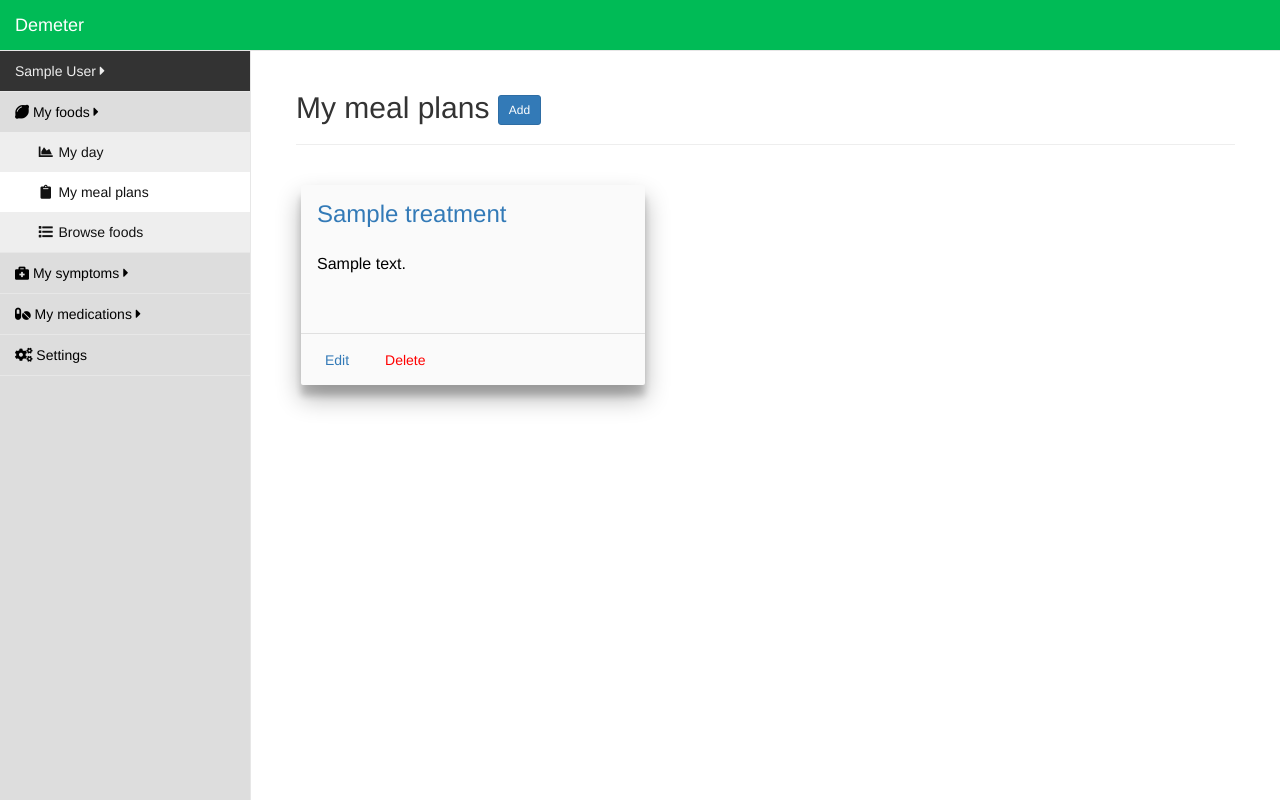
After one commit to nosarcasm/healthhackathon2018, a Flask app: page /plans in a window 1280 px wide. The commit adds this page. Run offline with Flask 2, Linux system fonts and the light colour scheme; a user stored in the database is signed in; tables that the repository leaves empty hold one stand-in row (values such as "Sample post"); some libraries are stand-ins or nearby versions.

Commit message:
plan edits

```diff
--- a/assets/cards/cards.css
+++ b/assets/cards/cards.css
@@ -199,8 +199,8 @@ button {
 }
 .card--medium {
   box-shadow: 0 13px 25px 0 rgba(0, 0, 0, 0.3), 0 11px 7px 0 rgba(0, 0, 0, 0.19);
-  height: 260px;
-  min-height: 208px;
+  height: 200px;
+  min-height: 160px;
 }
 .card--medium .card__image {
   border-radius: 1px 1px 0 0;
--- a/medtracker/__init__.py
+++ b/medtracker/__init__.py
@@ -5,11 +5,13 @@ from flask.ext.mail import Mail
 
 #Flask init
 app = Flask(__name__, static_folder='')
-app.config['SQLALCHEMY_DATABASE_URI'] = sqlalchemy_db
+app.config['SQLALCHEMY_DATABASE_URI'] = "sqlite:///"+app.root_path+"/"+sqlalchemy_db
 app.config['SQLALCHEMY_TRACK_MODIFICATIONS'] = False
 app.secret_key = flask_secret_key
 app.debug = True
 app.config['TESTING'] = False
+
+print(app.config['SQLALCHEMY_DATABASE_URI'])
 
 mail = Mail(app)
 
--- a/medtracker/config.py
+++ b/medtracker/config.py
@@ -1,4 +1,4 @@
 # examples for how to set up a config file
 
-sqlalchemy_db = "sqlite:///food.db"
+sqlalchemy_db = "food.db"
 flask_secret_key = "testing123ahahaha"
--- a/medtracker/database.py
+++ b/medtracker/database.py
@@ -1,10 +1,10 @@
-from medtracker.config import *
+from medtracker import app
 from sqlalchemy import create_engine
 from sqlalchemy.orm import scoped_session, sessionmaker
 from sqlalchemy.ext.declarative import declarative_base
 from sqlalchemy.inspection import inspect
 
-engine = create_engine(sqlalchemy_db, convert_unicode=True)
+engine = create_engine(app.config['SQLALCHEMY_DATABASE_URI'], convert_unicode=True)
 db_session = scoped_session(sessionmaker(autocommit=False,
                                          autoflush=False,
                                          bind=engine))
--- a/medtracker/forms.py
+++ b/medtracker/forms.py
@@ -39,3 +39,7 @@ class FoodHistoryForm(Form):
     units = QuerySelectField("Serving size",
 		get_pk=lambda a: a.index, get_label=lambda a: a.measure_desc)
     quantity = FloatField("Number of servings")
+
+class PlanForm(Form):
+	title = TextField("Title")
+	description = TextField("Description")
--- a/medtracker/templates/food_view.html
+++ b/medtracker/templates/food_view.html
@@ -6,9 +6,7 @@
 		    <h1>{{food.long_desc}}</h1>
 		    <h3>Nutrition facts <a href="/foods/{{food.nut_id}}/edit" class="btn btn-xs btn-primary" role="button">Edit</a></h3>
 	    </div>
-	    <h4>Units</h4>
-
-	    <h4>Information</h4>
+	    <h4>Information (per 100g)</h4>
 	    <table class="table table-hover" id="activesort">
 		    <thead>
 		    	<th>#</th>
--- a/medtracker/templates/layout_sidebar.html
+++ b/medtracker/templates/layout_sidebar.html
@@ -77,16 +77,13 @@
                         <a href="#"><i class="fas fa-lemon"></i> My foods <span class="fas fa-caret-right"></span></a>
                             <ul class="nav nav-second-level">
                                     <li>
-                                        <a href="/foods/log"><i class="fas fa-chart-area fa-fw"></i> Log food</a>
+                                        <a href="/foods/log"><i class="fas fa-chart-area fa-fw"></i> My day</a>
                                     </li>
                                     <li>
                                         <a href="/plans"><i class="fas fa-clipboard fa-fw"></i> My meal plans</a>
                                     </li>
                                     <li>
-                                        <a href="/foods"><i class="fas fa-list fa-fw"></i> Browse</a>
-                                    </li>
-                                    <li>
-                                        <a href="/surveys/new/"><i class="fas fa-plus"></i> Create New</a>
+                                        <a href="/foods"><i class="fas fa-list fa-fw"></i> Browse foods</a>
                                     </li>
                                 </ul>
                         </li>
--- /dev/null
+++ b/medtracker/templates/meal_plans.html
@@ -0,0 +1,35 @@
+{% extends "layout_sidebar.html" %}
+{% block title %}Meal plans | Demeter {% endblock %}
+{% block body %}
+	    <div class="page-header">
+		    <h2> My meal plans <a href="/plans/new" class="btn btn-sm btn-primary">Add</a></h2>
+	    </div>
+
+	    <div class="row">
+		{% for plan in plans %}
+			<div class="card card--medium col-xs-3">
+			  <h2 class="card__title"><a href="/plans/view/{{ plan.id }}">{{ plan.title }}</a></h2>
+			  <p class="card__text">{{plan.description}}</p>
+			  <div class="card__action-bar">
+				<button class="card__button"><a href="/plans/edit/{{ plan.id }}">Edit</a></button>
+				<button class="card__button"><a href="/plans/delete/{{ plan.id }}" style="color:red">Delete</a></button>
+			  </div>
+			</div>
+		{% endfor %}
+		</div>
+
+	    {% if plans|length == 0 %}
+	    <div class="well">
+		<div class="starter-template">
+		No meal plans yet.
+		<h1>:(</h1>
+		<a href="/plans/new">How about making a new plan?</a>
+		</div></div>
+	    {% else %}
+	    <div class="row" style="padding-top:20px;">
+
+	    </div>
+	    {% endif %}
+	    </div>
+    </div><!-- /.container -->
+{% endblock %}
--- a/medtracker/views.py
+++ b/medtracker/views.py
@@ -2,7 +2,7 @@ from medtracker import *
 from medtracker.models import *
 from medtracker.forms import *
 from flask import flash, Markup
-import random, string, math
+import random, string, math, datetime
 import pytz
 
 import flask_login
@@ -19,7 +19,6 @@ def calc_food_stats(f):
 	return f
 
 def calc_food_stats_units(f,quantity,weight):
-	print(f,weight,quantity)
 	conv_factor = float(weight.gm_weight)/100.*float(quantity)
 	fields = [a for a in f.__dict__.keys() if "nutr_" in a]
 	for n in fields:
@@ -51,13 +50,32 @@ def foods_index():
 		f = calc_food_stats(f)
 	return render_template("foods.html",foods=foods)
 
+@app.route("/foods/search")
+@login_required
+def foods_search():
+	search_term = request.values.get("search_term","")
+	meal = request.values.get("meal","")
+	if search_term != "":
+		foods = Foods.query.filter(Foods.long_desc.contains(search_term)).all()
+		for f in foods:
+			f.str_pos = f.long_desc.lower().index(search_term.lower()) if search_term.lower() in f.long_desc.lower() else 99
+			f = calc_food_stats(f)
+		foods = sorted(foods,key=lambda f: f.str_pos)
+	else:
+		foods = []
+	return render_template("foods_search.html",foods=foods,search_term=search_term,meal=meal)
+
 @app.route("/foods/<ndb_id>/add", methods=['GET', 'POST'])
 @login_required
 def food_add(ndb_id):
 	food = Foods.query.get_or_404(ndb_id)
+	meal = request.values.get("meal","")
 	formobj = FoodHistoryForm(request.form)
 	formobj.units.query = food.weights.all()
 	formobj.food_desc.data = food.long_desc
+	formobj.day.data = datetime.datetime.now()
+	if meal != "":
+		formobj.meal.data = meal
 	if request.method == 'POST' and formobj.validate():
 		food_hist = FoodHistory(food.ndb_id,
 		                        current_user.id,
@@ -65,8 +83,8 @@ def food_add(ndb_id):
 						        formobj.meal.data,
 						        formobj.quantity.data,
 						        formobj.units.data.index)
-		db_session.add(food_hist)
-		db_session.commit()
+		db.session.add(food_hist)
+		db.session.commit()
 		flash("Food added to history.")
 		return redirect(url_for("food_daily_log"))
 	return render_template("form.html",action="Add", data_type="food to your log", form=formobj)
@@ -99,7 +117,48 @@ def food_daily_log():
 	                       lunch=lunch,
 	                       dinner=dinner,
 	                       snacks=snacks)
+@app.route("/foods/history/delete/<int:hist_id>")
+@login_required
+def delete_food_history(hist_id):
+	history = FoodHistory.query.get_or_404(hist_id)
+	db.session.delete(history)
+	db.session.commit()
+	flash("Food deleted.")
+	return redirect(url_for("food_daily_log"))
 
+@app.route("/plans")
+@login_required
+def plan_index():
+	plans = Treatments.query.all()
+	return render_template("meal_plans.html", plans = plans)
+
+@app.route("/plans/view/<int:plan_id>", methods=["GET", "POST"])
+@login_required
+def plan_view(plan_id):
+	plan = Treatments.query.get_or_404(plan_id)
+	return render_template("plan_view.html",plan=plan)
+
+@app.route("/plans/new", methods=["GET", "POST"])
+@login_required
+def plan_add():
+	formobj = PlanForm()
+	plan = Treatments()
+	if request.method == 'POST' and formobj.validate():
+		formobj.populate_obj(plan)
+		db.session.add(plan)
+		db.session.commit()
+		flash("Plan added")
+		return redirect(url_for("plan_index"))
+	return render_template("form.html",action="Add", data_type="a meal plan", form=formobj)
+
+@app.route("/plans/delete/<int:plan_id>")
+@login_required
+def delete_plan(plan_id):
+	plan = Treatments.query.get_or_404(plan_id)
+	db.session.delete(plan)
+	db.session.commit()
+	flash("Plan deleted.")
+	return redirect(url_for("plan_index"))
 
 @app.route("/nutrients")
 @login_required
```
Also changed, not shown: medtracker/models.py (+19 -20 lines), medtracker/templates/food_daily_log.html (+10 -10 lines), medtracker/templates/foods_search.html (added, +64 -0 lines), medtracker/templates/plan_view.html (added, +26 -0 lines).
